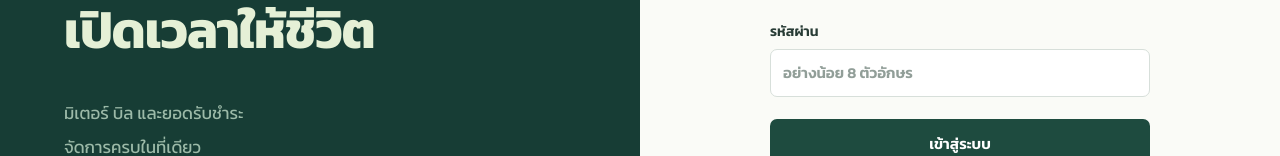
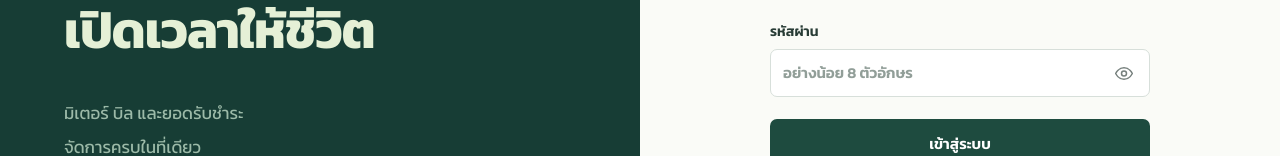
Before and after one commit to Watthana65022128/RoomReady, a Next.js app: page /login in a window 1280 px wide. Shown: the part 371-527 px from the top of the page. Built offline with nearby package versions, Linux system fonts and the light colour scheme.

Commit message:
edit eye input password

```diff
--- a/src/app/globals.css
+++ b/src/app/globals.css
@@ -121,6 +121,39 @@ button:disabled {
   color: var(--red);
   font-size: 12px;
 }
+.password-input {
+  position: relative;
+  display: block;
+}
+.auth-panel .password-input input {
+  width: 100%;
+  padding-right: 52px;
+}
+.password-input input::-ms-reveal {
+  display: none;
+}
+.password-input .password-toggle {
+  position: absolute;
+  top: 50%;
+  right: 4px;
+  transform: translateY(-50%);
+  display: grid;
+  place-items: center;
+  width: 44px;
+  height: 44px;
+  padding: 0;
+  border-radius: 8px;
+  color: var(--muted);
+}
+.password-input .password-toggle:hover,
+.password-input .password-toggle[aria-pressed="true"] {
+  color: var(--green);
+  background: var(--canvas);
+}
+.password-input .password-toggle:focus-visible {
+  outline: 2px solid var(--green);
+  outline-offset: -2px;
+}
 .password-rules {
   display: flex;
   flex-wrap: wrap;
--- a/src/components/auth-form.tsx
+++ b/src/components/auth-form.tsx
@@ -1,5 +1,5 @@
 "use client";
-import { useActionState, useEffect, useState } from "react";
+import { useActionState, useEffect, useState, type ComponentProps } from "react";
 import Link from "next/link";
 import { authAction } from "@/app/actions";
 import { useToast } from "./toast";
@@ -86,8 +86,7 @@ export function AuthForm({ mode, error }: { mode: string; error?: string }) {
             {mode !== "forgot" && (
               <label>
                 รหัสผ่าน
-                <input
-                  type="password"
+                <PasswordInput
                   name="password"
                   required
                   minLength={signup ? PASSWORD_MIN_LENGTH : 8}
@@ -111,8 +110,7 @@ export function AuthForm({ mode, error }: { mode: string; error?: string }) {
                 </ul>
                 <label>
                   ยืนยันรหัสผ่าน
-                  <input
-                    type="password"
+                  <PasswordInput
                     name="confirm_password"
                     required
                     minLength={PASSWORD_MIN_LENGTH}
@@ -160,3 +158,39 @@ export function AuthForm({ mode, error }: { mode: string; error?: string }) {
     </main>
   );
 }
+
+function PasswordInput(props: Omit<ComponentProps<"input">, "type">) {
+  const [revealed, setRevealed] = useState(false);
+  const label = props.name === "confirm_password" ? "รหัสผ่านยืนยัน" : "รหัสผ่าน";
+  return (
+    <span className="password-input">
+      <input {...props} type={revealed ? "text" : "password"} />
+      <button
+        type="button"
+        className="password-toggle"
+        aria-label={`แสดง${label}`}
+        aria-pressed={revealed}
+        title={`${revealed ? "ซ่อน" : "แสดง"}${label}`}
+        onMouseDown={(event) => event.preventDefault()}
+        onClick={() => setRevealed((value) => !value)}
+      >
+        <svg
+          width="20"
+          height="20"
+          viewBox="0 0 24 24"
+          fill="none"
+          stroke="currentColor"
+          strokeWidth="1.8"
+          strokeLinecap="round"
+          strokeLinejoin="round"
+          aria-hidden="true"
+          focusable="false"
+        >
+          <path d="M2 12s3.5-7 10-7 10 7 10 7-3.5 7-10 7S2 12 2 12Z" />
+          <circle cx="12" cy="12" r="3" />
+          {revealed && <path d="m3 3 18 18" />}
+        </svg>
+      </button>
+    </span>
+  );
+}
```
